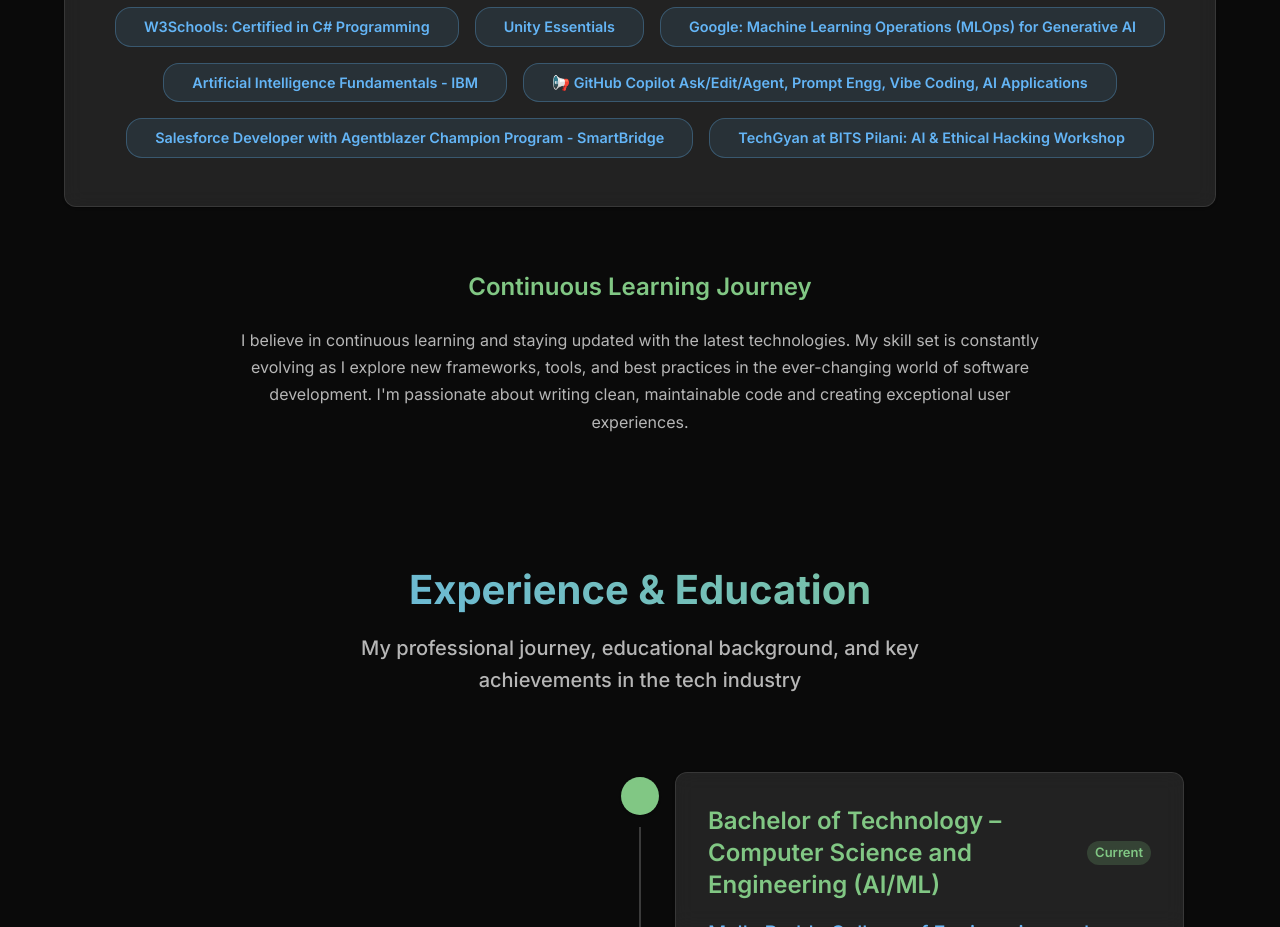
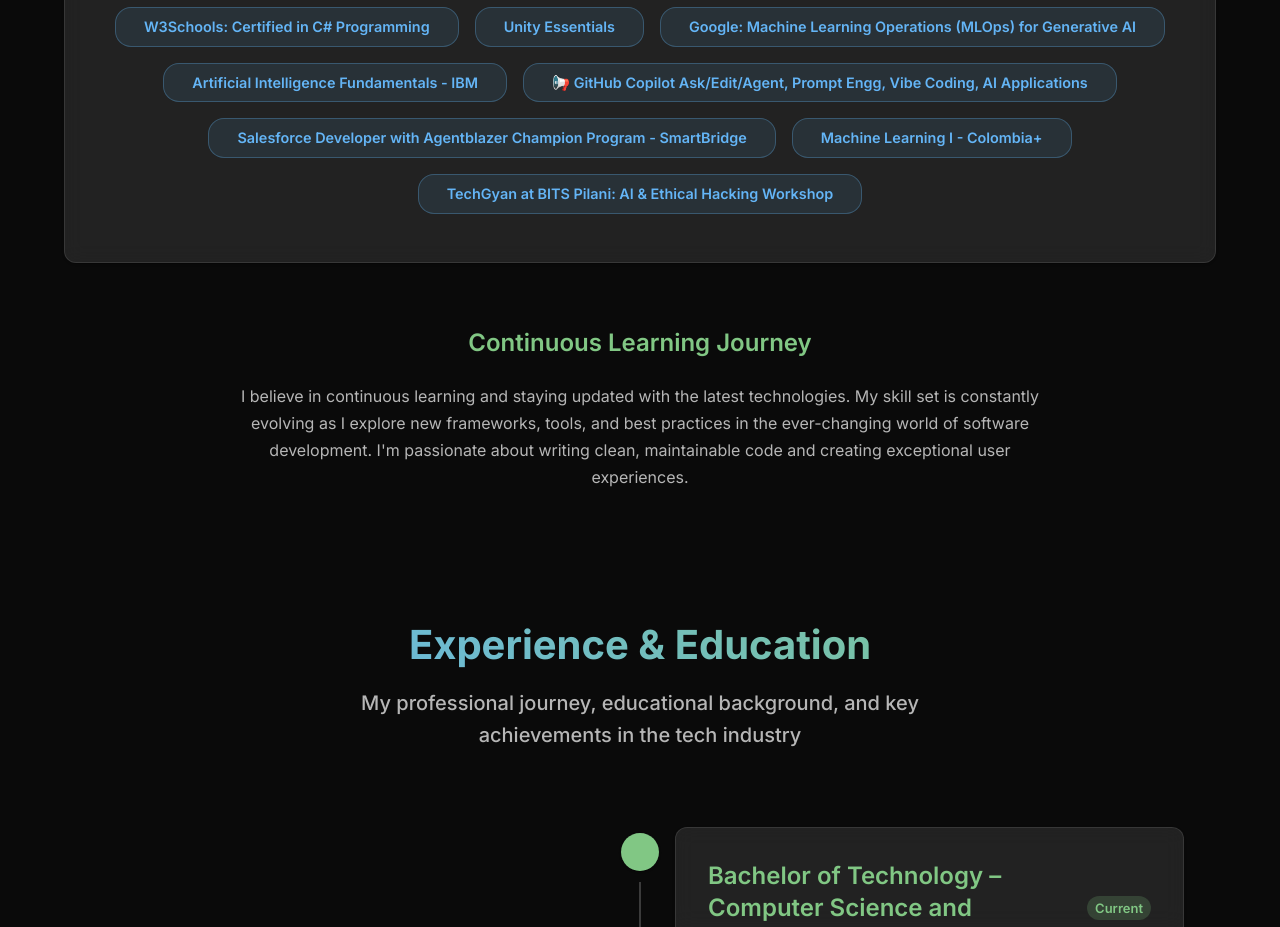
Before and after one commit to V-Manish-Kumar/Portfolio, a React (Create React App) app: page / in a window 1280 px wide. Shown: the part 6620-7547 px from the top of the page. Built offline with nearby package versions, Linux system fonts and the light colour scheme; some icons are missing.

Commit message:
Update Skills.tsx

```diff
--- a/src/pages/Skills.tsx
+++ b/src/pages/Skills.tsx
@@ -118,6 +118,10 @@
     {
       name: 'Salesforce Developer with Agentblazer Champion Program - SmartBridge',
       link: 'https://drive.google.com/file/d/1fsq9x69JitZWlUYocxJ-wdmQv__y4QnZ/view',
+    },
+    {
+      name: 'Machine Learning I - Colombia+',
+      link: 'https://badges.plus.columbia.edu/8681f608-8b78-4e22-b6ff-7bd126b2857b#acc.WQmAhVl5',
     },
     {
       name: 'TechGyan at BITS Pilani: AI & Ethical Hacking Workshop',
```
